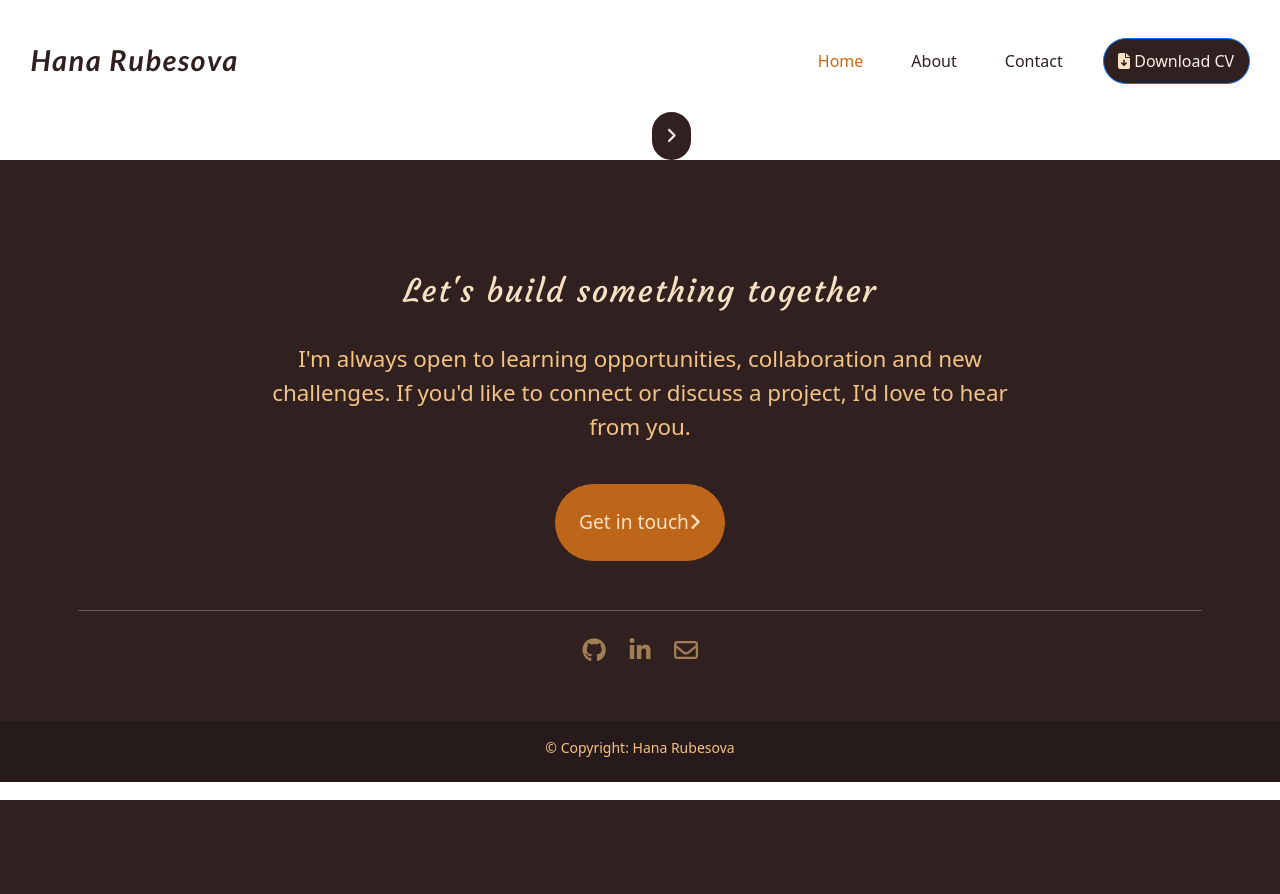
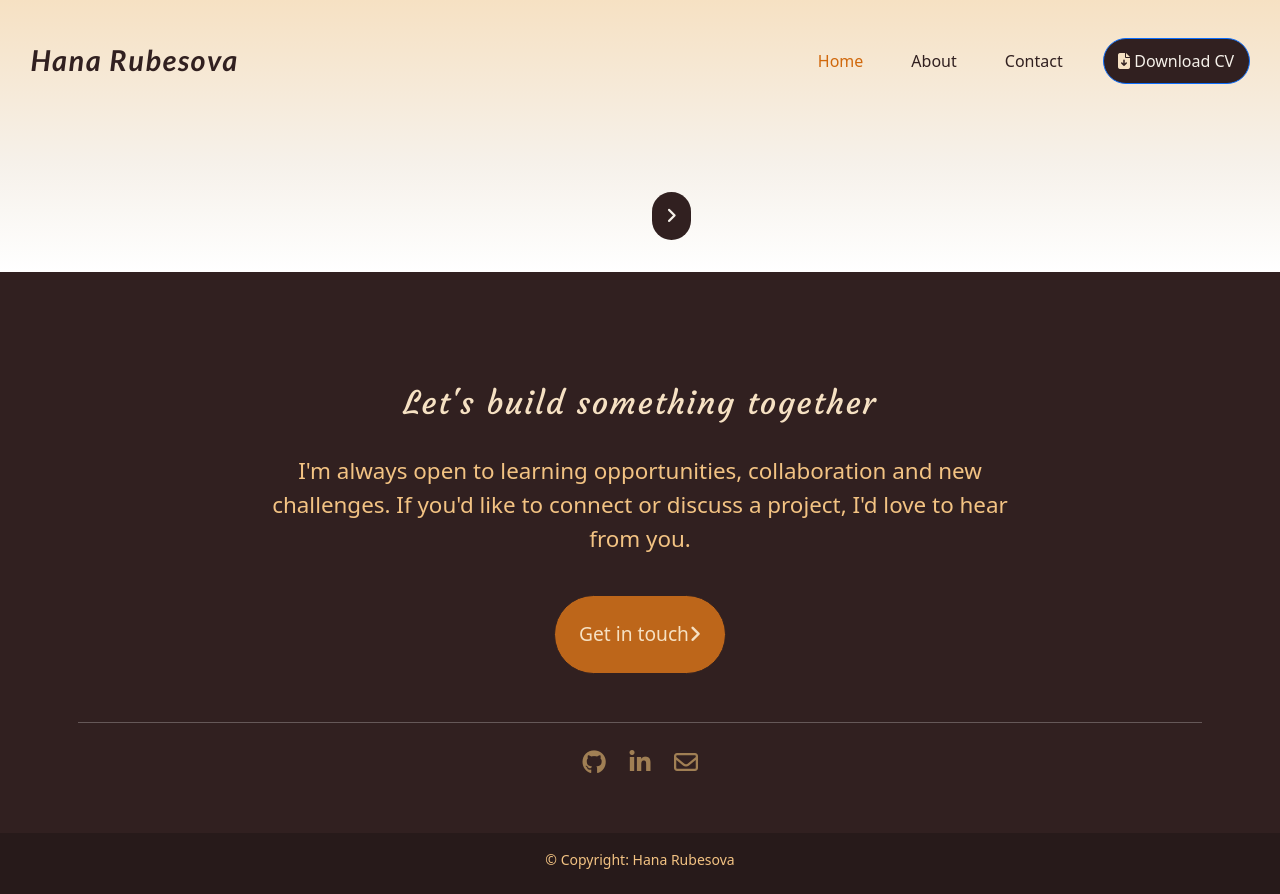
Before and after one commit to Rubina1978/portfolio-1.1, a Django app: page /about/ in a window 1280 px wide. Before the commit the page ends 800 px from the top, so only its background shows below. Run offline with Django 5.2, Linux system fonts and the light colour scheme; data that the repository does not hold is empty; some libraries are stand-ins or nearby versions.

Commit message:
start about introduction part

```diff
--- /dev/null
+++ b/about/static/about/css/about.css
@@ -0,0 +1,42 @@
+:root {
+    --primary-font: "Courgette", sans-serif;
+    --secondary-font: "Lato", sans-serif;
+}
+
+* {
+    margin: 0;
+    padding: 0;
+    box-sizing: border-box;
+}
+
+
+.intro-about {
+    background: linear-gradient(#F6E1C3 0%,  #f6f1ea 60%, #ffff 100%);
+
+}
+
+.hero-image-column {
+    min-width: 0;
+}
+
+.profile-image {
+    display: block;
+    width: 100%;
+    max-width: 420px;
+    height: auto;
+    object-fit: cover;
+    border-radius: 12px;
+}
+
+.intro-about .row {
+
+    align-items: center;
+
+}
+
+@media (min-width: 992px) {
+    .intro-about .row {
+        gap: 0;
+    }
+
+}
--- a/about/templates/about/about.html
+++ b/about/templates/about/about.html
@@ -1,14 +1,19 @@
 {% extends "base.html" %}
 {% load static %}
+
+{% block extra_css %}
+<link rel="stylesheet" href="{% static 'about/css/about.css' %}">
+{% endblock %}
+
 {% block content %}
 <section class="intro-about">
-    <div class="about-container">
-        <div class="row align-items-center">
-            <div class="col-12 col-lg-6 hero-image-column pt-5 d-flex justify-content-center justify-content-lg-start">
+    <div class="container">
+        <div class="row align-items-center pt-5">
+            <div class="col-12 col-lg-6 hero-column d-flex justify-content-center ">
                 {% if about_me.my_image %}
                     <img src="{{ about_me.my_image.url }}"
                          alt="Photo of me"
-                         class="profile-image">
+                         class="profile-image overflow-hidden ">
                 {% endif %}
             </div>
 
--- a/about/views.py
+++ b/about/views.py
@@ -8,8 +8,20 @@ def about_me(request):
     about_me = About.objects.first()
     key_facts = keyFacts.objects.all()
 
+    highlighted_sentences = []
+
+    if about_me and about_me.highlighted_sentences:
+        sentences = about_me.highlighted_sentences.split("|")
+
+        for sentence in sentences:
+            sentence = sentence.strip()
+
+            if sentence:
+                highlighted_sentences.append(sentence)
+
     return render(
         request, "about/about.html", {
             "about_me": about_me,
             "key_facts": key_facts,
+            "highlighted_sentences": highlighted_sentences
         })
--- a/new_portfolio/static/css/base.css
+++ b/new_portfolio/static/css/base.css
@@ -152,7 +152,7 @@ body {
 .fa-file-arrow-down {
     color: #F6E1C3;
 }
-.image-me {
+.image-me, .profile-image {
     margin-top: 10px;
     max-width: 420px;
     border-radius: 30px;
--- a/new_portfolio/templates/base.html
+++ b/new_portfolio/templates/base.html
@@ -7,7 +7,12 @@
     <meta charset="utf-8" />
     <meta name="viewport" content="width=device-width, initial-scale=1" />
 
-    {% endblock %} {% block extra_meta %} {% endblock %} {% block corecss %}
+    {% endblock %}
+
+    {% block extra_meta %}
+    {% endblock %}
+
+    {% block corecss %}
 
     <link rel="preconnect" href="https://fonts.googleapis.com" />
     <link rel="preconnect" href="https://fonts.gstatic.com" crossorigin />
@@ -30,13 +35,21 @@
 
     <link rel="stylesheet" href="{% static 'css/base.css' %}" />
 
-    {% endblock %} {% block corejs %}
+    {% endblock %}
+
+    {% block extra_css %}
+    {% endblock%}
+
+    {% block corejs %}
     <script src="{% static 'javascript/index.js' %}" defer></script>
     <script
       src="https://cdn.jsdelivr.net/npm/bootstrap@5.2.3/dist/js/bootstrap.bundle.min.js"
       defer
     ></script>
-    {% endblock %} {% block extra_js %} {% endblock %}
+    {% endblock %}
+
+    {% block extra_js %}
+    {% endblock %}
 
     <title>New Portfolio{% block extra_title %}{% endblock %}</title>
   </head>
```
Also changed, not shown: about/models.py (+8 -6 lines), about/migrations/0002_about_highlighted_sentences_about_my_journey_and_more.py (added).
